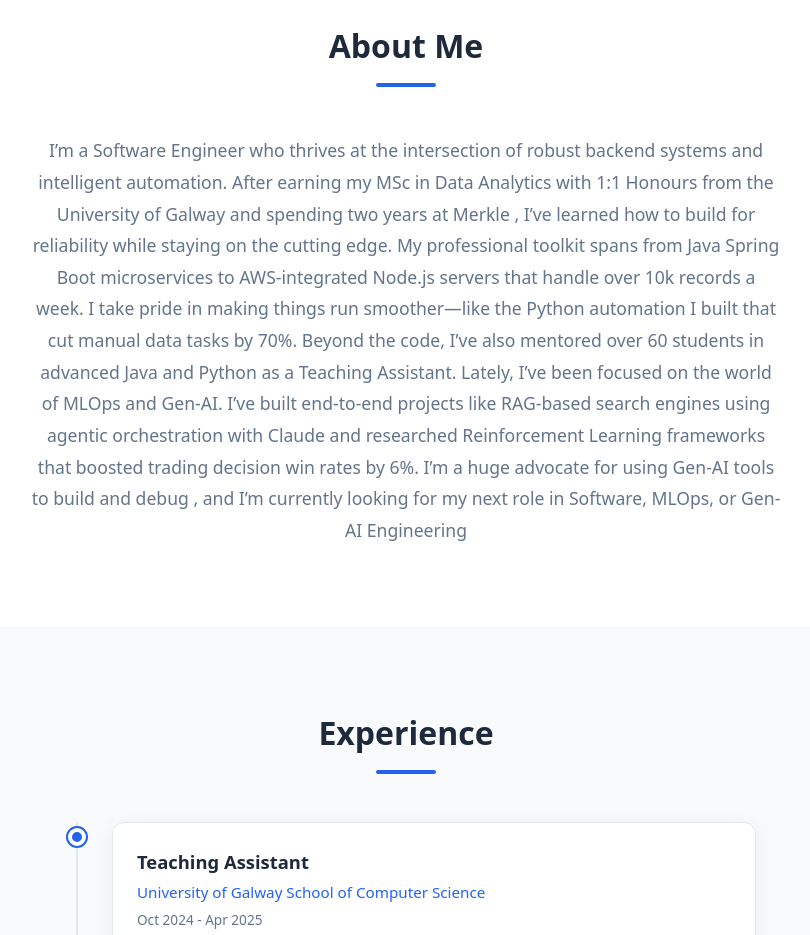
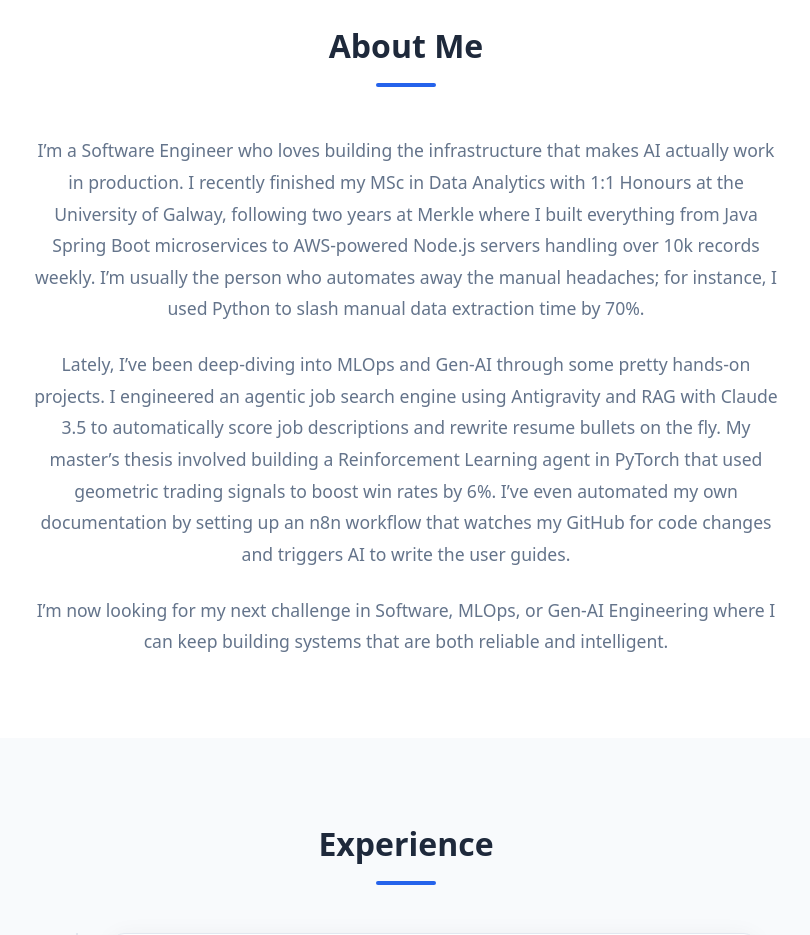
Before and after one commit to kjambani/personal-portfolio, a plain HTML site: page index.html in a window 1280 px wide. Shown: the part 860-1795 px from the top of the page, without its empty margins (234-1044 px from the left). Drawn offline with Linux system fonts and the light colour scheme.

Commit message:
feat: update about section with detailed professional experience and project highlights

```diff
--- a/index.html
+++ b/index.html
@@ -53,17 +53,15 @@
   <section id="about">
     <div class="container">
       <h2 class="section-title">About Me</h2>
+      <p class="about-text" style="margin-bottom: 1.5rem;">
+        I’m a Software Engineer who loves building the infrastructure that makes AI actually work in production. I recently finished my MSc in Data Analytics with 1:1 Honours at the University of Galway, following two years at Merkle where I built everything from Java Spring Boot microservices to AWS-powered Node.js servers handling over 10k records weekly. I’m usually the person who automates away the manual headaches; for instance, I used Python to slash manual data extraction time by 70%.
+      </p>
+      <p class="about-text" style="margin-bottom: 1.5rem;">
+        Lately, I’ve been deep-diving into MLOps and Gen-AI through some pretty hands-on projects. I engineered an agentic job search engine using Antigravity and RAG with Claude 3.5 to automatically score job descriptions and rewrite resume bullets on the fly. My master’s thesis involved building a Reinforcement Learning agent in PyTorch that used geometric trading signals to boost win rates by 6%. I’ve even automated my own documentation by setting up an n8n workflow that watches my GitHub for code changes and triggers AI to write the user guides.
+      </p>
       <p class="about-text">
-        I’m a Software Engineer who thrives at the intersection of robust backend systems and intelligent automation.
-        After earning my MSc in Data Analytics with 1:1 Honours from the University of Galway and spending two years at
-        Merkle , I’ve learned how to build for reliability while staying on the cutting edge. My professional toolkit
-        spans from Java Spring Boot microservices to AWS-integrated Node.js servers that handle over 10k records a week.
-        I take pride in making things run smoother—like the Python automation I built that cut manual data tasks by 70%.
-        Beyond the code, I’ve also mentored over 60 students in advanced Java and Python as a Teaching Assistant.
-        Lately, I’ve been focused on the world of MLOps and Gen-AI. I’ve built end-to-end projects like RAG-based search
-        engines using agentic orchestration with Claude and researched Reinforcement Learning frameworks that boosted
-        trading decision win rates by 6%. I’m a huge advocate for using Gen-AI tools to build and debug , and I’m
-        currently looking for my next role in Software, MLOps, or Gen-AI Engineering </p>
+        I’m now looking for my next challenge in Software, MLOps, or Gen-AI Engineering where I can keep building systems that are both reliable and intelligent.
+      </p>
     </div>
   </section>
 
```
